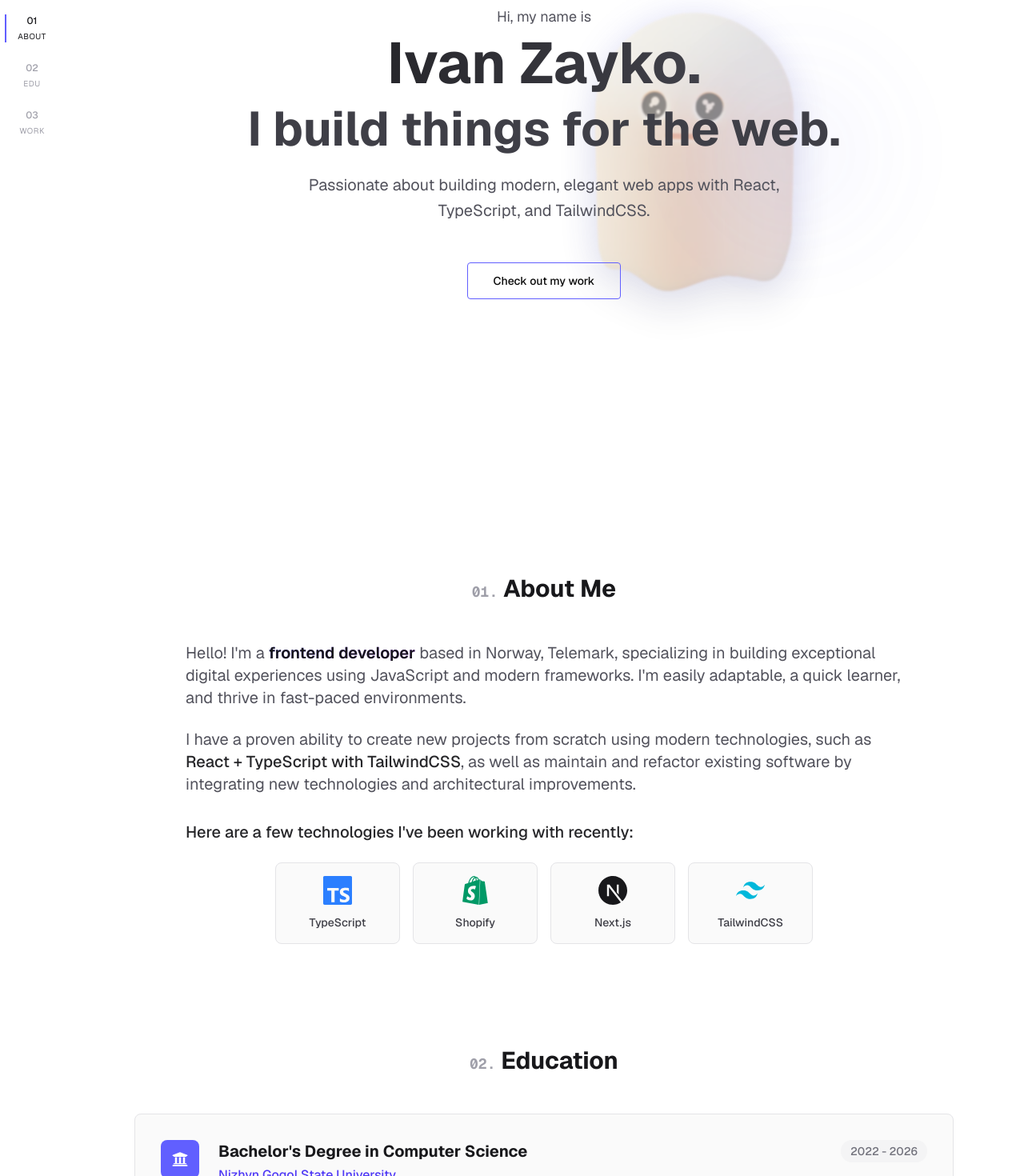
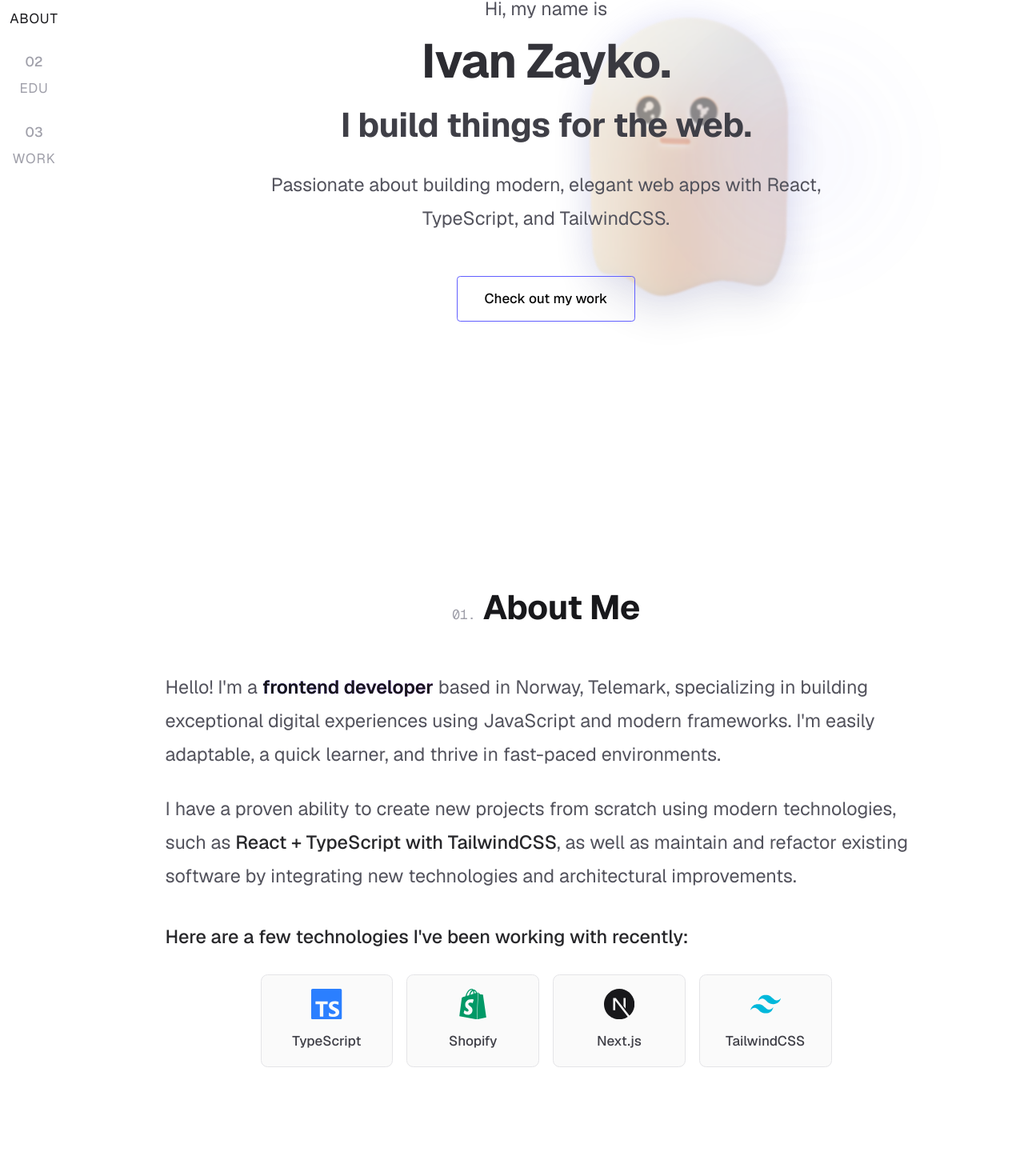
Before and after one commit to davinnchii/portfolio, a Next.js app: page /en in a window 1280 px wide. Shown: the part 306-1776 px from the top of the page at 80% size. Built offline with nearby package versions, Linux system fonts and the light colour scheme.

Commit message:
Update typography

```diff
--- a/src/app/globals.css
+++ b/src/app/globals.css
@@ -25,6 +25,287 @@ body {
   font-family: var(--font-geist-sans), Arial, Helvetica, sans-serif;
   position: relative;
   overflow-x: hidden;
+  font-size: 16px;
+  line-height: 1.6;
+  -webkit-font-smoothing: antialiased;
+  -moz-osx-font-smoothing: grayscale;
+}
+
+/* Typography System - Responsive Base Sizes */
+/* Mobile: < 640px */
+html {
+  font-size: 14px;
+}
+
+/* Tablet: 640px - 1024px */
+@media (min-width: 640px) {
+  html {
+    font-size: 15px;
+  }
+}
+
+/* Desktop: > 1024px */
+@media (min-width: 1024px) {
+  html {
+    font-size: 16px;
+  }
+}
+
+/* Large Desktop: > 1280px */
+@media (min-width: 1280px) {
+  html {
+    font-size: 17px;
+  }
+}
+
+/* Typography Scale - Headings */
+h1, .h1 {
+  font-size: 2rem; /* 28px mobile */
+  line-height: 1.2;
+  font-weight: 700;
+  letter-spacing: -0.02em;
+}
+
+@media (min-width: 640px) {
+  h1, .h1 {
+    font-size: 2.5rem; /* 37.5px tablet */
+  }
+}
+
+@media (min-width: 1024px) {
+  h1, .h1 {
+    font-size: 3rem; /* 48px desktop */
+  }
+}
+
+@media (min-width: 1280px) {
+  h1, .h1 {
+    font-size: 3.5rem; /* 59.5px large desktop */
+  }
+}
+
+h2, .h2 {
+  font-size: 1.75rem; /* 24.5px mobile */
+  line-height: 1.3;
+  font-weight: 700;
+  letter-spacing: -0.01em;
+}
+
+@media (min-width: 640px) {
+  h2, .h2 {
+    font-size: 2rem; /* 30px tablet */
+  }
+}
+
+@media (min-width: 1024px) {
+  h2, .h2 {
+    font-size: 2.25rem; /* 36px desktop */
+  }
+}
+
+@media (min-width: 1280px) {
+  h2, .h2 {
+    font-size: 2.5rem; /* 42.5px large desktop */
+  }
+}
+
+h3, .h3 {
+  font-size: 1.5rem; /* 21px mobile */
+  line-height: 1.4;
+  font-weight: 600;
+  letter-spacing: -0.01em;
+}
+
+@media (min-width: 640px) {
+  h3, .h3 {
+    font-size: 1.75rem; /* 26.25px tablet */
+  }
+}
+
+@media (min-width: 1024px) {
+  h3, .h3 {
+    font-size: 2rem; /* 32px desktop */
+  }
+}
+
+@media (min-width: 1280px) {
+  h3, .h3 {
+    font-size: 2.25rem; /* 38.25px large desktop */
+  }
+}
+
+h4, .h4 {
+  font-size: 1.25rem; /* 17.5px mobile */
+  line-height: 1.4;
+  font-weight: 600;
+}
+
+@media (min-width: 640px) {
+  h4, .h4 {
+    font-size: 1.5rem; /* 22.5px tablet */
+  }
+}
+
+@media (min-width: 1024px) {
+  h4, .h4 {
+    font-size: 1.75rem; /* 28px desktop */
+  }
+}
+
+h5, .h5 {
+  font-size: 1.125rem; /* 15.75px mobile */
+  line-height: 1.5;
+  font-weight: 600;
+}
+
+@media (min-width: 640px) {
+  h5, .h5 {
+    font-size: 1.25rem; /* 18.75px tablet */
+  }
+}
+
+@media (min-width: 1024px) {
+  h5, .h5 {
+    font-size: 1.5rem; /* 24px desktop */
+  }
+}
+
+h6, .h6 {
+  font-size: 1rem; /* 14px mobile */
+  line-height: 1.5;
+  font-weight: 600;
+}
+
+@media (min-width: 640px) {
+  h6, .h6 {
+    font-size: 1.125rem; /* 16.875px tablet */
+  }
+}
+
+@media (min-width: 1024px) {
+  h6, .h6 {
+    font-size: 1.25rem; /* 20px desktop */
+  }
+}
+
+/* Body Text */
+p, .body-text {
+  font-size: 1rem; /* 14px mobile */
+  line-height: 1.7;
+  font-weight: 400;
+}
+
+@media (min-width: 640px) {
+  p, .body-text {
+    font-size: 1.0625rem; /* ~17px tablet */
+    line-height: 1.75;
+  }
+}
+
+@media (min-width: 1024px) {
+  p, .body-text {
+    font-size: 1.125rem; /* 18px desktop */
+    line-height: 1.8;
+  }
+}
+
+/* Large Body Text */
+.text-lg, .body-lg {
+  font-size: 1.125rem; /* 15.75px mobile */
+  line-height: 1.7;
+  font-weight: 400;
+}
+
+@media (min-width: 640px) {
+  .text-lg, .body-lg {
+    font-size: 1.25rem; /* 18.75px tablet */
+    line-height: 1.75;
+  }
+}
+
+@media (min-width: 1024px) {
+  .text-lg, .body-lg {
+    font-size: 1.375rem; /* 22px desktop */
+    line-height: 1.8;
+  }
+}
+
+/* Small Text */
+.text-sm, .body-sm {
+  font-size: 0.875rem; /* 12.25px mobile */
+  line-height: 1.6;
+  font-weight: 400;
+}
+
+@media (min-width: 640px) {
+  .text-sm, .body-sm {
+    font-size: 0.9375rem; /* ~14px tablet */
+    line-height: 1.65;
+  }
+}
+
+@media (min-width: 1024px) {
+  .text-sm, .body-sm {
+    font-size: 1rem; /* 16px desktop */
+    line-height: 1.7;
+  }
+}
+
+/* Extra Small Text */
+.text-xs {
+  font-size: 0.75rem; /* 10.5px mobile */
+  line-height: 1.5;
+  font-weight: 400;
+}
+
+@media (min-width: 640px) {
+  .text-xs {
+    font-size: 0.8125rem; /* ~12px tablet */
+  }
+}
+
+@media (min-width: 1024px) {
+  .text-xs {
+    font-size: 0.875rem; /* 14px desktop */
+  }
+}
+
+/* Font Weights */
+.font-light {
+  font-weight: 300;
+}
+
+.font-normal {
+  font-weight: 400;
+}
+
+.font-medium {
+  font-weight: 500;
+}
+
+.font-semibold {
+  font-weight: 600;
+}
+
+.font-bold {
+  font-weight: 700;
+}
+
+/* Letter Spacing */
+.tracking-tight {
+  letter-spacing: -0.025em;
+}
+
+.tracking-normal {
+  letter-spacing: 0;
+}
+
+.tracking-wide {
+  letter-spacing: 0.025em;
+}
+
+.tracking-wider {
+  letter-spacing: 0.05em;
 }
 
 /* Dark gradient background with animated elements */
--- a/src/components/About.tsx
+++ b/src/components/About.tsx
@@ -24,38 +24,38 @@ export default function About({ sectionRef }: AboutProps) {
       className="mb-32 scroll-mt-24 opacity-0 translate-y-8 transition-all duration-700"
     >
       <div className="max-w-4xl mx-auto w-full">
-        <h2 className="text-2xl sm:text-3xl font-bold mb-12 text-center text-zinc-900 dark:text-zinc-100">
-          <span className="text-zinc-400 dark:text-zinc-600 font-mono text-lg">01.</span>{' '}
+        <h2 className="h2 mb-8 sm:mb-12 text-center text-zinc-900 dark:text-zinc-100">
+          <span className="text-zinc-400 dark:text-zinc-600 font-mono body-sm">01.</span>{' '}
           {t('title')}
         </h2>
-        <div className="space-y-6 text-zinc-600 dark:text-zinc-400 leading-relaxed">
-          <p className="text-lg sm:text-xl">
+        <div className="space-y-4 sm:space-y-6 text-zinc-600 dark:text-zinc-400">
+          <p className="body-lg">
             {t('intro')}{' '}
             <span className="font-semibold text-zinc-900 dark:text-zinc-100 bg-gradient-to-r from-indigo-500 to-purple-500 dark:from-indigo-400 dark:to-purple-400 bg-clip-text text-transparent">
               {t('role')}
             </span>{' '}
             {t('location')}
           </p>
-          <p className="text-lg sm:text-xl">
+          <p className="body-lg">
             {t('skills')}{' '}
             <span className="font-medium text-zinc-800 dark:text-zinc-200">
               {t('techStack')}
             </span>
             {t('maintenance')}
           </p>
-          <p className="text-lg sm:text-xl font-medium text-zinc-800 dark:text-zinc-200 mt-8">
+          <p className="body-lg font-medium text-zinc-800 dark:text-zinc-200 mt-6 sm:mt-8">
             {t('recentTech')}
           </p>
-          <ul className="grid grid-cols-2 sm:grid-cols-4 gap-4 mt-6 list-none max-w-2xl mx-auto">
+          <ul className="grid grid-cols-2 sm:grid-cols-4 gap-3 sm:gap-4 mt-4 sm:mt-6 list-none max-w-2xl mx-auto">
             {technologies.map((tech) => {
               const Icon = tech.icon;
               return (
                 <li
                   key={tech.name}
-                  className="flex flex-col items-center justify-center p-4 rounded-lg bg-zinc-50 dark:bg-zinc-900 border border-zinc-200 dark:border-zinc-800 hover:border-indigo-500 dark:hover:border-indigo-400 transition-all duration-300 hover:shadow-lg hover:-translate-y-1 group"
+                  className="flex flex-col items-center justify-center p-3 sm:p-4 rounded-lg bg-zinc-50 dark:bg-zinc-900 border border-zinc-200 dark:border-zinc-800 hover:border-indigo-500 dark:hover:border-indigo-400 transition-all duration-300 hover:shadow-lg hover:-translate-y-1 group"
                 >
-                  <Icon className={`text-3xl sm:text-4xl mb-2 ${tech.color} group-hover:scale-110 transition-transform duration-300`} />
-                  <span className="text-sm font-medium text-zinc-700 dark:text-zinc-300 mt-1">
+                  <Icon className={`text-2xl sm:text-3xl lg:text-4xl mb-2 ${tech.color} group-hover:scale-110 transition-transform duration-300`} />
+                  <span className="body-sm font-medium text-zinc-700 dark:text-zinc-300 mt-1">
                     {tech.name}
                   </span>
                 </li>
--- a/src/components/ContactForm.tsx
+++ b/src/components/ContactForm.tsx
@@ -198,15 +198,15 @@ export default function ContactForm() {
           className="relative w-full group overflow-hidden disabled:opacity-60 disabled:cursor-not-allowed disabled:grayscale"
         >
           <div className="absolute inset-0 bg-gradient-to-r from-indigo-500 via-purple-500 to-indigo-600 opacity-0 group-hover:opacity-100 transition-opacity duration-300 disabled:group-hover:opacity-0"></div>
-          <div className="relative flex items-center justify-center gap-3 px-8 py-4 bg-indigo-500 dark:bg-indigo-400 text-white dark:text-[#0a0a0a] font-semibold rounded-xl transition-all duration-300 shadow-lg hover:bg-indigo-600 dark:hover:bg-indigo-300 hover:shadow-xl hover:scale-[1.02] active:scale-[0.98] disabled:hover:bg-indigo-500 disabled:dark:hover:bg-indigo-400 disabled:hover:shadow-lg disabled:hover:scale-100 disabled:active:scale-100">
+          <div className="relative flex items-center justify-center gap-3 px-6 sm:px-8 py-3 sm:py-4 bg-indigo-500 dark:bg-indigo-400 text-white dark:text-[#0a0a0a] font-semibold rounded-xl transition-all duration-300 shadow-lg hover:bg-indigo-600 dark:hover:bg-indigo-300 hover:shadow-xl hover:scale-[1.02] active:scale-[0.98] disabled:hover:bg-indigo-500 disabled:dark:hover:bg-indigo-400 disabled:hover:shadow-lg disabled:hover:scale-100 disabled:active:scale-100 body-text">
             {isSubmitting ? (
               <>
-                <FaSpinner className="w-5 h-5 animate-spin" />
+                <FaSpinner className="w-4 h-4 sm:w-5 sm:h-5 animate-spin" />
                 <span>{t('sending')}</span>
               </>
             ) : (
               <>
-                <FaPaperPlane className="w-5 h-5" />
+                <FaPaperPlane className="w-4 h-4 sm:w-5 sm:h-5" />
                 <span>{t('send')}</span>
               </>
             )}
--- a/src/components/Education.tsx
+++ b/src/components/Education.tsx
@@ -27,47 +27,47 @@ export default function Education({ sectionRef, education, scrollToProject }: Ed
       className="mb-32 scroll-mt-24 opacity-0 translate-y-8 transition-all duration-700"
     >
       <div className="max-w-5xl mx-auto w-full">
-        <h2 className="text-2xl sm:text-3xl font-bold mb-12 text-center text-zinc-900 dark:text-zinc-100">
-          <span className="text-zinc-400 dark:text-zinc-600 font-mono text-lg">02.</span>{' '}
+        <h2 className="h2 mb-8 sm:mb-12 text-center text-zinc-900 dark:text-zinc-100">
+          <span className="text-zinc-400 dark:text-zinc-600 font-mono body-sm">02.</span>{' '}
           {t('title')}
         </h2>
-        <div className="space-y-6">
+        <div className="space-y-4 sm:space-y-6">
           {education.map((edu, index) => (
             <div
               key={index}
-              className="group relative bg-zinc-50 dark:bg-zinc-900 border border-zinc-200 dark:border-zinc-800 rounded-lg p-6 sm:p-8 transition-all duration-300 hover:border-indigo-500 dark:hover:border-indigo-400 hover:shadow-lg hover:-translate-y-1"
+              className="group relative bg-zinc-50 dark:bg-zinc-900 border border-zinc-200 dark:border-zinc-800 rounded-lg p-5 sm:p-6 lg:p-8 transition-all duration-300 hover:border-indigo-500 dark:hover:border-indigo-400 hover:shadow-lg hover:-translate-y-1"
             >
               <div className="flex flex-col sm:flex-row gap-4 sm:gap-6">
                 <div className="flex-shrink-0">
-                  <div className="w-12 h-12 rounded-lg bg-indigo-500 dark:bg-indigo-400 flex items-center justify-center text-white">
+                  <div className="w-10 h-10 sm:w-12 sm:h-12 rounded-lg bg-indigo-500 dark:bg-indigo-400 flex items-center justify-center text-white">
                     {edu.institution.toLowerCase().includes('mate') ? (
-                      <FaGraduationCap className="text-xl" />
+                      <FaGraduationCap className="text-lg sm:text-xl" />
                     ) : (
-                      <FaUniversity className="text-xl" />
+                      <FaUniversity className="text-lg sm:text-xl" />
                     )}
                   </div>
                 </div>
                 <div className="flex-1">
                   <div className="flex flex-col sm:flex-row sm:items-start sm:justify-between gap-2 mb-3">
                     <div>
-                      <h3 className="text-xl font-bold text-zinc-900 dark:text-zinc-100 mb-1">
+                      <h3 className="h4 text-zinc-900 dark:text-zinc-100 mb-1">
                         {edu.degree}
                       </h3>
-                      <p className="text-base font-medium text-indigo-600 dark:text-indigo-400">
+                      <p className="body-text font-medium text-indigo-600 dark:text-indigo-400">
                         {edu.institution}
                       </p>
                     </div>
-                    <div className="text-sm font-medium text-zinc-500 dark:text-zinc-500 bg-zinc-100 dark:bg-zinc-800 px-3 py-1 rounded-full whitespace-nowrap">
+                    <div className="body-sm font-medium text-zinc-500 dark:text-zinc-500 bg-zinc-100 dark:bg-zinc-800 px-3 py-1 rounded-full whitespace-nowrap">
                       {edu.period}
                     </div>
                   </div>
-                  <p className="text-zinc-600 dark:text-zinc-400 leading-relaxed text-base mb-4">
+                  <p className="text-zinc-600 dark:text-zinc-400 body-text mb-4">
                     {edu.description}
                   </p>
                   {edu.projectId && scrollToProject && (
                     <button
                       onClick={() => scrollToProject(edu.projectId!)}
-                      className="inline-flex items-center gap-2 px-4 py-2 bg-indigo-500 dark:bg-indigo-400 text-white rounded-lg hover:bg-indigo-600 dark:hover:bg-indigo-500 transition-colors duration-200 text-sm font-medium"
+                      className="inline-flex items-center gap-2 px-4 py-2 bg-indigo-500 dark:bg-indigo-400 text-white rounded-lg hover:bg-indigo-600 dark:hover:bg-indigo-500 transition-colors duration-200 body-sm font-medium"
                     >
                       {t('viewProject')}
                     </button>
--- a/src/components/FormTextarea.tsx
+++ b/src/components/FormTextarea.tsx
@@ -35,7 +35,7 @@ export default function FormTextarea({
           htmlFor={id}
           className={`absolute left-0 pointer-events-none ${
             isActive
-              ? '-top-1 text-xs text-indigo-500 dark:text-indigo-400 font-medium opacity-0 translate-y-2 animate-[fadeInUp_0.3s_ease-out_0.1s_forwards]'
+              ? '-top-1 body-sm text-indigo-500 dark:text-indigo-400 font-medium opacity-0 translate-y-2 animate-[fadeInUp_0.3s_ease-out_0.1s_forwards]'
               : 'sr-only'
           }`}
         >
@@ -50,7 +50,7 @@ export default function FormTextarea({
             onFocus={onFocus}
             onBlur={onBlur}
             rows={rows}
-            className={`w-full px-4 py-4 bg-zinc-50 dark:bg-zinc-900/50 border-2 rounded-xl text-zinc-900 dark:text-zinc-100 focus:outline-none focus:bg-white dark:focus:bg-zinc-900 transition-all duration-300 resize-none shadow-sm hover:shadow-md focus:placeholder:opacity-0 ${
+            className={`w-full px-4 py-3 sm:py-4 bg-zinc-50 dark:bg-zinc-900/50 border-2 rounded-xl text-zinc-900 dark:text-zinc-100 focus:outline-none focus:bg-white dark:focus:bg-zinc-900 transition-all duration-300 resize-none shadow-sm hover:shadow-md focus:placeholder:opacity-0 body-text ${
               error
                 ? 'border-red-500 dark:border-red-400 focus:border-red-500 dark:focus:border-red-400'
                 : 'border-zinc-200 dark:border-zinc-800 focus:border-indigo-500 dark:focus:border-indigo-400'
@@ -59,7 +59,7 @@ export default function FormTextarea({
           />
         </div>
         {error && (
-          <p className="mt-2 text-sm text-red-500 dark:text-red-400 animate-[fadeInUp_0.3s_ease-out]">
+          <p className="mt-2 body-sm text-red-500 dark:text-red-400 animate-[fadeInUp_0.3s_ease-out]">
             {error}
           </p>
         )}
--- a/src/components/Hero.tsx
+++ b/src/components/Hero.tsx
@@ -40,7 +40,7 @@ export default function Hero({ isVisible, typingPhase, setTypingPhase }: HeroPro
 
       <div className="relative z-10 mb-4 max-w-4xl w-full">
         {typingPhase >= 0 && (
-          <p className="text-lg text-zinc-600 dark:text-zinc-400 mb-2">
+          <p className="body-lg text-zinc-600 dark:text-zinc-400 mb-2">
             <TypingText
               key="intro-0"
               text={t('greeting')}
@@ -50,7 +50,7 @@ export default function Hero({ isVisible, typingPhase, setTypingPhase }: HeroPro
           </p>
         )}
         {typingPhase >= 1 && (
-          <h1 className="text-5xl sm:text-6xl md:text-7xl font-bold mb-4 bg-gradient-to-r from-zinc-900 to-zinc-600 dark:from-zinc-100 dark:to-zinc-400 bg-clip-text text-transparent">
+          <h1 className="h1 mb-4 bg-gradient-to-r from-zinc-900 to-zinc-600 dark:from-zinc-100 dark:to-zinc-400 bg-clip-text text-transparent">
             <TypingText
               key="name-1"
               text={t('name')}
@@ -60,7 +60,7 @@ export default function Hero({ isVisible, typingPhase, setTypingPhase }: HeroPro
           </h1>
         )}
         {typingPhase >= 2 && (
-          <h2 className="text-4xl sm:text-5xl md:text-6xl font-bold mb-6 text-zinc-700 dark:text-zinc-300">
+          <h2 className="h2 mb-6 text-zinc-700 dark:text-zinc-300">
             <TypingText
               key="tagline-2"
               text={t('tagline')}
@@ -70,7 +70,7 @@ export default function Hero({ isVisible, typingPhase, setTypingPhase }: HeroPro
           </h2>
         )}
         {typingPhase >= 3 && (
-          <p className="text-lg sm:text-xl text-zinc-600 dark:text-zinc-400 max-w-2xl mx-auto leading-relaxed">
+          <p className="body-lg text-zinc-600 dark:text-zinc-400 max-w-2xl mx-auto">
             <TypingText
               key="description-3"
               text={t('description')}
@@ -83,7 +83,7 @@ export default function Hero({ isVisible, typingPhase, setTypingPhase }: HeroPro
       <div className="relative z-10 mt-8">
         <a
           href="#projects"
-          className="inline-block px-8 py-3 border border-indigo-500 dark:border-indigo-400 rounded text-sm font-medium hover:bg-indigo-500 hover:text-white dark:hover:bg-indigo-400 dark:hover:text-[#0a0a0a] transition-all duration-300"
+          className="inline-block px-6 sm:px-8 py-2.5 sm:py-3 border border-indigo-500 dark:border-indigo-400 rounded body-sm font-medium hover:bg-indigo-500 hover:text-white dark:hover:bg-indigo-400 dark:hover:text-[#0a0a0a] transition-all duration-300"
         >
           {t('cta')}
         </a>
--- a/src/components/LanguageSwitcher.tsx
+++ b/src/components/LanguageSwitcher.tsx
@@ -24,7 +24,7 @@ export default function LanguageSwitcher() {
     <div className="relative">
       <button
         onClick={() => setIsOpen(!isOpen)}
-        className="px-3 py-1.5 text-sm font-medium text-zinc-700 dark:text-zinc-300 hover:text-zinc-900 dark:hover:text-zinc-100 border border-zinc-300 dark:border-zinc-700 rounded-md hover:border-indigo-500 dark:hover:border-indigo-400 transition-colors duration-200"
+        className="px-3 py-1.5 body-sm font-medium text-zinc-700 dark:text-zinc-300 hover:text-zinc-900 dark:hover:text-zinc-100 border border-zinc-300 dark:border-zinc-700 rounded-md hover:border-indigo-500 dark:hover:border-indigo-400 transition-colors duration-200"
         aria-label="Switch language"
       >
         {languages.find(lang => lang.code === locale)?.label || 'EN'}
@@ -41,7 +41,7 @@ export default function LanguageSwitcher() {
               <button
                 key={lang.code}
                 onClick={() => switchLocale(lang.code)}
-                className={`w-full text-left px-3 py-2 text-sm transition-colors duration-200 ${
+                className={`w-full text-left px-3 py-2 body-sm transition-colors duration-200 ${
                   locale === lang.code
                     ? 'bg-indigo-50 dark:bg-indigo-900/20 text-indigo-600 dark:text-indigo-400 font-medium'
                     : 'text-zinc-700 dark:text-zinc-300 hover:bg-zinc-50 dark:hover:bg-zinc-800'
--- a/src/components/SidebarNav.tsx
+++ b/src/components/SidebarNav.tsx
@@ -32,12 +32,12 @@ export const SidebarNav: React.FC<SidebarNavProps> = ({
                                 : "text-zinc-400 dark:text-zinc-600 hover:text-zinc-600 dark:hover:text-zinc-400"
                             }`}
                     >
-                        <span className="text-xs font-medium mb-1">{section.short}</span>
+                        <span className="body-sm font-medium mb-1">{section.short}</span>
                         <span
                             className={`absolute -left-4 top-0 bottom-0 w-0.5 bg-indigo-500 dark:bg-indigo-400 transition-all duration-300 ${activeSection === section.id ? "opacity-100" : "opacity-0"
                                 }`}
                         />
-                        <span className="text-[10px] uppercase tracking-wider">
+                        <span className="body-sm uppercase tracking-wider">
                             {section.label}
                         </span>
                     </button>
```
Also changed, not shown: src/components/FormInput.tsx (+4 -4 lines), src/components/PortfolioClient.tsx (+7 -7 lines), src/components/Projects.tsx (+10 -10 lines).
